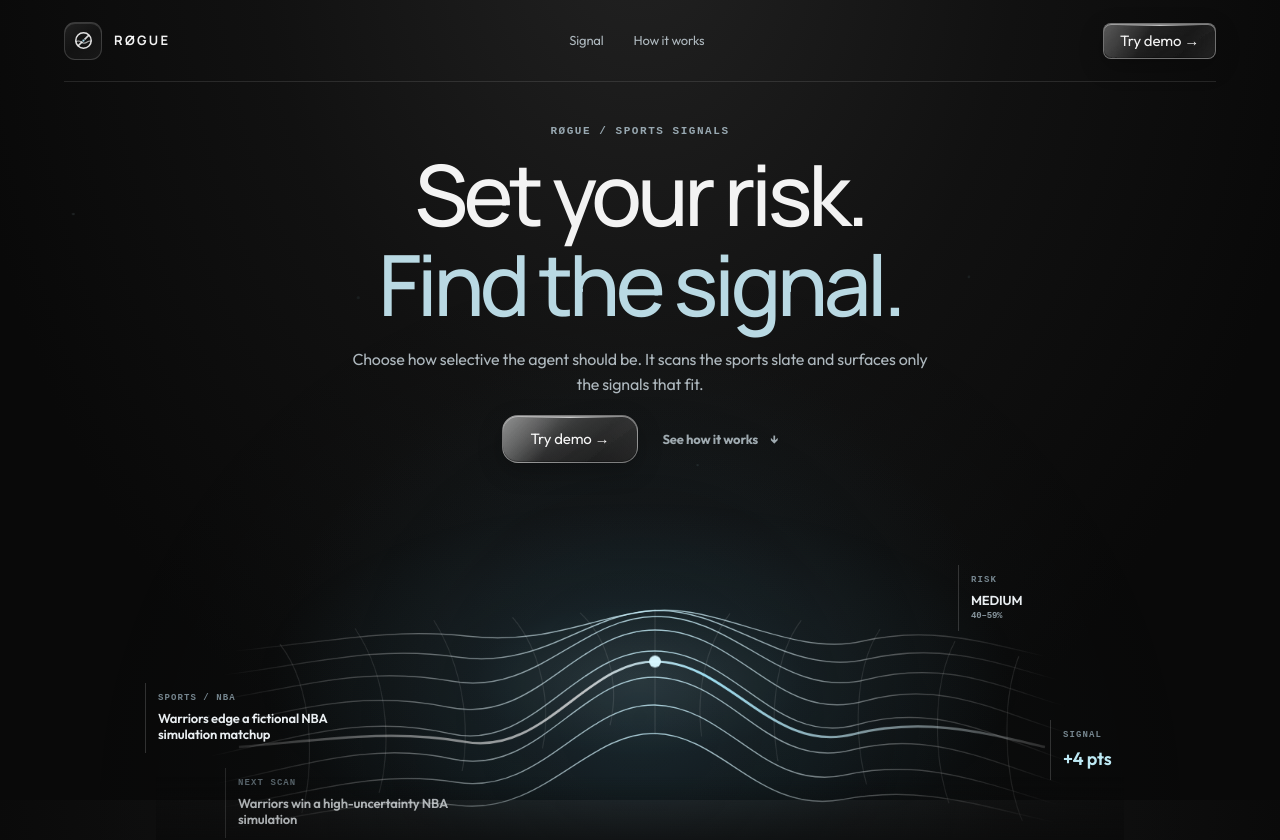
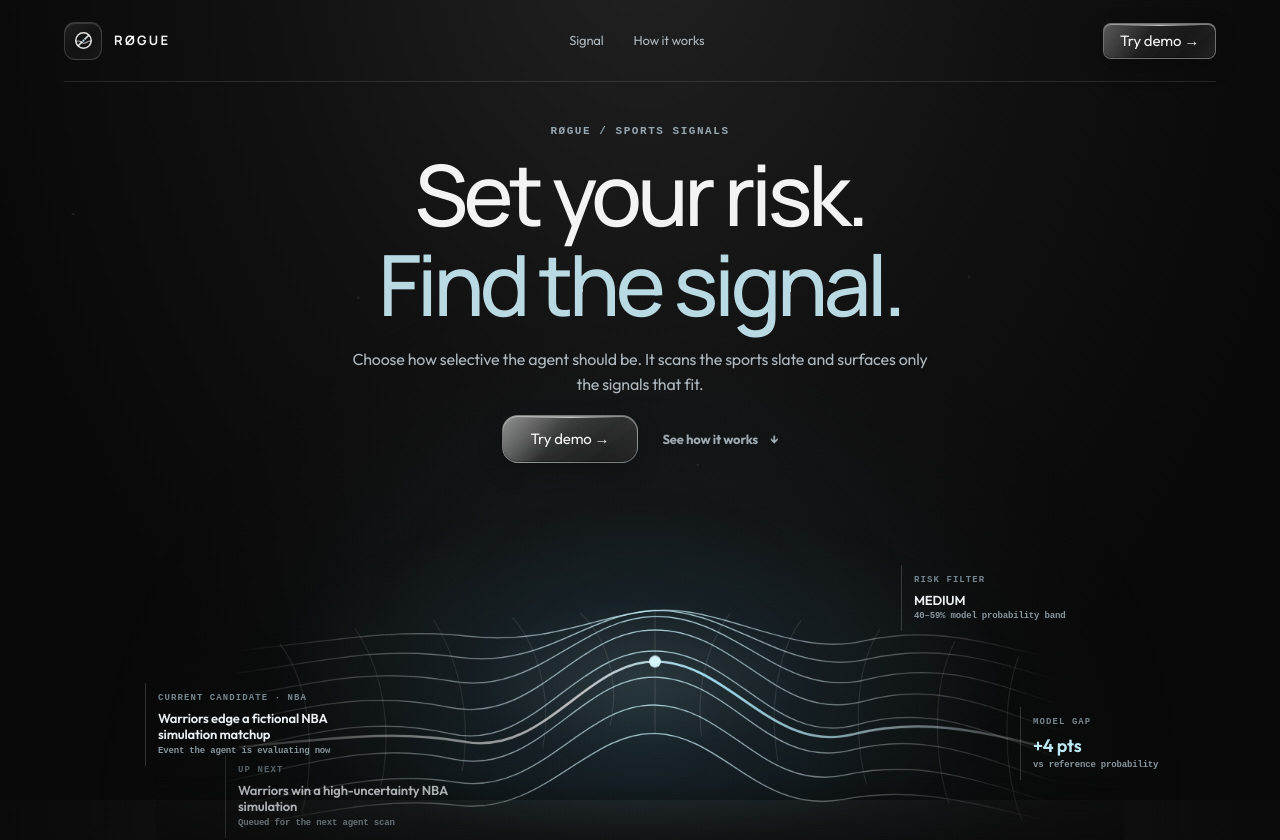
Before and after one commit to anshbalusa-ui/automated-risk-level-betting, a Next.js app: page / in a window 1280 px wide. Shown: the top 840 px of the page. Built offline with nearby package versions, Linux system fonts and the light colour scheme.

Commit message:
copy: clarify signal graph annotations

```diff
--- a/src/components/ForecastApp.tsx
+++ b/src/components/ForecastApp.tsx
@@ -809,21 +809,24 @@ function Landing() {
           <div ref={signalParticleLayerRef} className="signal-disperse-layer" aria-hidden="true" />
 
           <div className="signal-fragment signal-fragment-a">
-            <span>SPORTS / NBA</span>
+            <span>CURRENT CANDIDATE · NBA</span>
             <strong>{featured.event.title.replace(/^DEMO DATA: /, "")}</strong>
+            <small>Event the agent is evaluating now</small>
           </div>
           <div className="signal-fragment signal-fragment-b">
-            <span>RISK</span>
+            <span>RISK FILTER</span>
             <strong>MEDIUM</strong>
-            <small>40–59%</small>
+            <small>40–59% model probability band</small>
           </div>
           <div className="signal-fragment signal-fragment-c">
-            <span>SIGNAL</span>
+            <span>MODEL GAP</span>
             <strong>{signalGap >= 0 ? "+" : ""}{number(signalGap)} pts</strong>
+            <small>vs reference probability</small>
           </div>
           <div className="signal-fragment signal-fragment-d">
-            <span>NEXT SCAN</span>
+            <span>UP NEXT</span>
             <strong>{secondary.event.title.replace(/^DEMO DATA: /, "")}</strong>
+            <small>Queued for the next agent scan</small>
           </div>
         </div>
 
```
